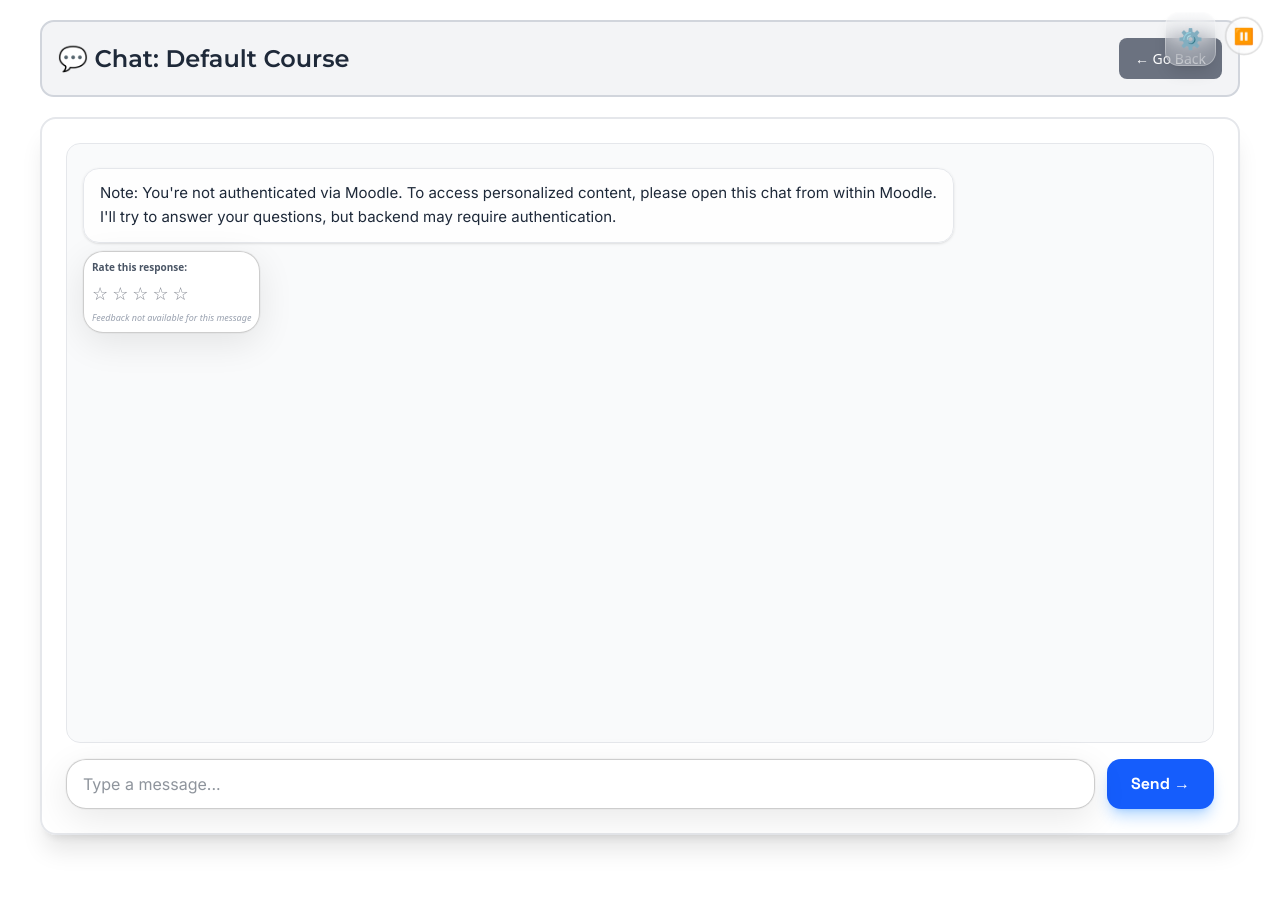
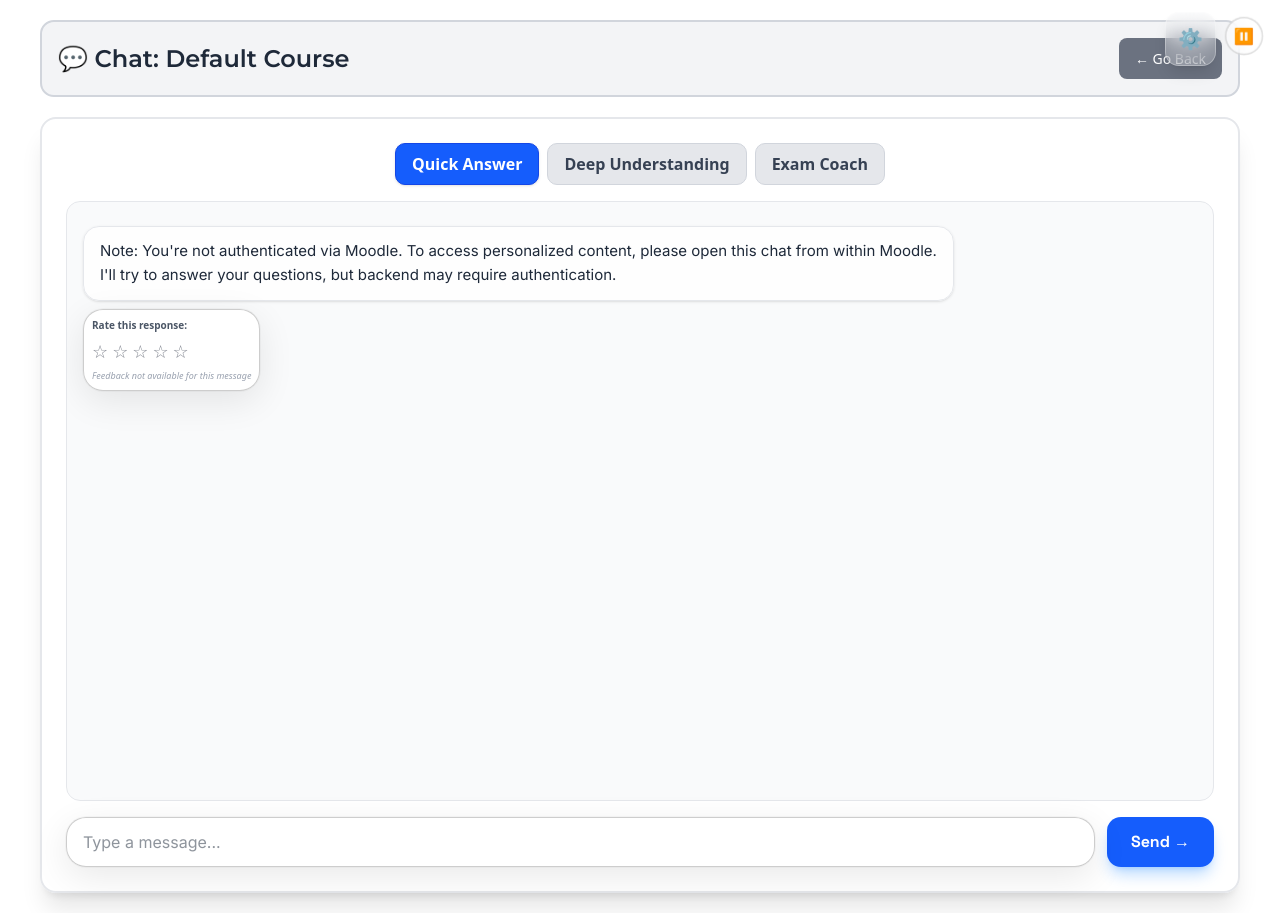
Before and after one commit to EduChatbot/moodle-chatbot-frontend, a Next.js app: page /chat in a window 1280 px wide. Before the commit the page ends 855 px from the top, so only its background shows below. Built offline with nearby package versions, Linux system fonts and the light colour scheme; a web font is replaced by a local one.

Commit message:
feat(ChatWindow): add chat mode selection buttons for enhanced user interaction

```diff
--- a/src/components/ChatWindow.js
+++ b/src/components/ChatWindow.js
@@ -19,7 +19,8 @@ export default function ChatWindow({
   const { theme } = useTheme();
   const { backgroundColor } = useAnimation();
   const { moodleToken, courseId } = useMoodle();
-  const router = useRouter();
+  const router = useRouter()
+  const [mode, setMode] = useState('quick');
 
   const [sessionId] = useState(() => {
     if (typeof window !== 'undefined' && window.crypto && window.crypto.randomUUID) {
@@ -66,17 +67,13 @@ export default function ChatWindow({
 
     try {
       const history = getHistory();
-
       const apiUrl = process.env.NEXT_PUBLIC_API_URL;
-
       const headers = {
         "Content-Type": "application/json"
       };
-
       if (moodleToken) {
         headers["Authorization"] = `Bearer ${moodleToken}`;
       }
-
       const response = await fetch(`${apiUrl}/chat`, {
         method: "POST",
         headers: headers,
@@ -84,7 +81,8 @@ export default function ChatWindow({
           message: text,
           history: history,
           courseId: courseId,
-          sessionId: sessionId
+          sessionId: sessionId,
+          mode: mode
         })
       });
 
@@ -184,6 +182,36 @@ export default function ChatWindow({
   return (
     <div className={`${isExpanded ? 'w-full h-full' : 'max-w-4xl w-full mx-auto my-5'}
                     ${getContainerStyles()} rounded-2xl p-6 shadow-2xl animate-fade-in-up duration-slow`}>
+      {/* Tryb czatu: przełącznik */}
+      <div className="flex gap-2 mb-4 justify-center">
+        {/* Quick Answer Mode */}
+        <button
+          className={`px-4 py-2 rounded-lg font-semibold border transition-all duration-200 ${mode === 'quick' ? 'bg-blue-600 text-white border-blue-700 shadow' : 'bg-gray-200 text-gray-700 border-gray-300 hover:bg-blue-100'} `}
+          onClick={() => setMode('quick')}
+          disabled={mode === 'quick'}
+          title="Quick Answer: For students who want a precise, fact-based answer to a specific question. No unnecessary explanations if the question is simple."
+        >
+          Quick Answer
+        </button>
+        {/* Deep Understanding Mode */}
+        <button
+          className={`px-4 py-2 rounded-lg font-semibold border transition-all duration-200 ${mode === 'deep' ? 'bg-green-600 text-white border-green-700 shadow' : 'bg-gray-200 text-gray-700 border-gray-300 hover:bg-green-100'} `}
+          onClick={() => setMode('deep')}
+          disabled={mode === 'deep'}
+          title="Deep Understanding: Socratic tutor mode. The bot asks guiding questions and helps you find logical errors. Ideal for exploring concepts in depth."
+        >
+          Deep Understanding
+        </button>
+        {/* Exam Coach Mode */}
+        <button
+          className={`px-4 py-2 rounded-lg font-semibold border transition-all duration-200 ${mode === 'coach' ? 'bg-purple-600 text-white border-purple-700 shadow' : 'bg-gray-200 text-gray-700 border-gray-300 hover:bg-purple-100'} `}
+          onClick={() => setMode('coach')}
+          disabled={mode === 'coach'}
+          title="Exam Coach: Focuses on what matters for passing exams. Helps with mnemonics, highlights key topics, and explains step by step."
+        >
+          Exam Coach
+        </button>
+      </div>
       {!isExpanded && (
         <div className="flex justify-between items-center mb-4 animate-fade-in-down delay-200">
           <h2 className={`font-montserrat text-2xl font-bold ${
```
